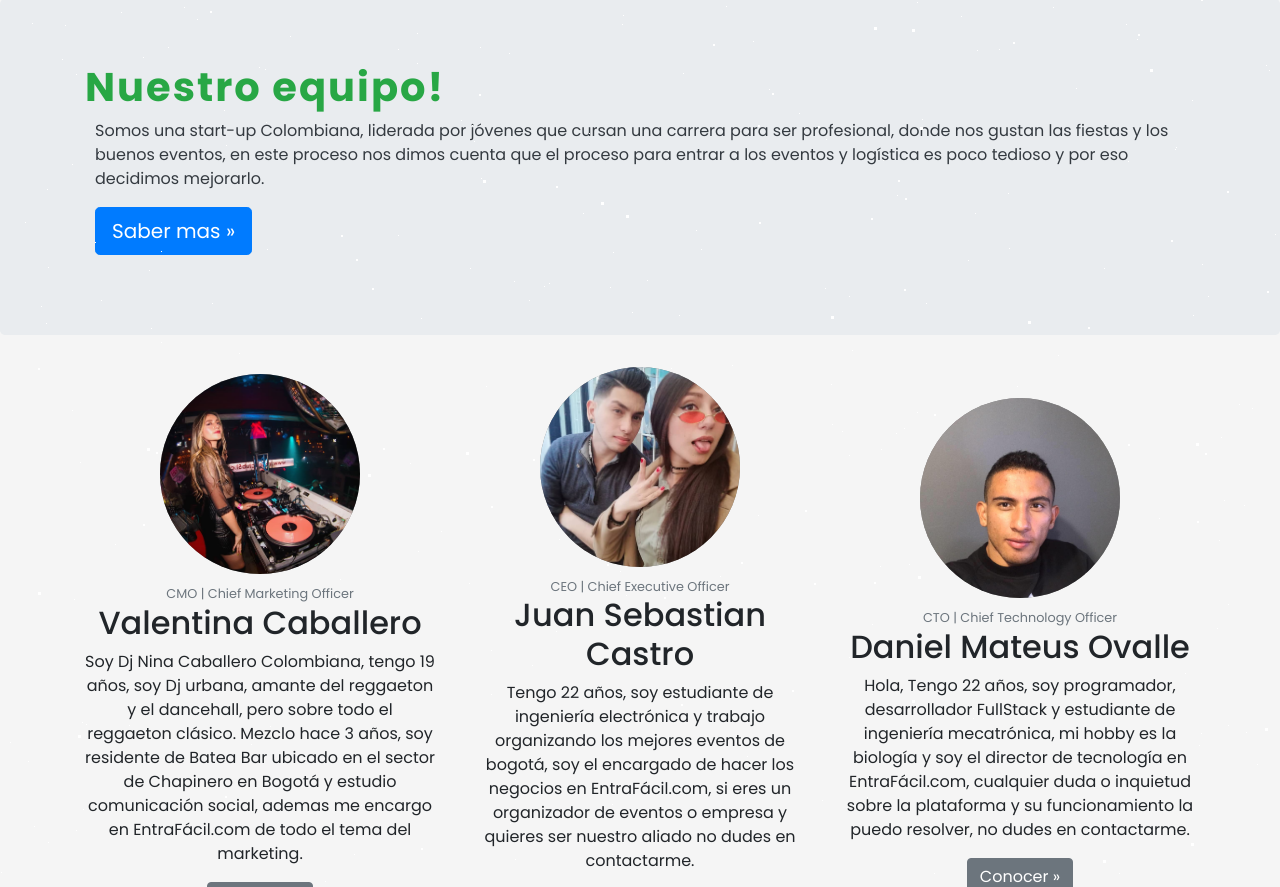
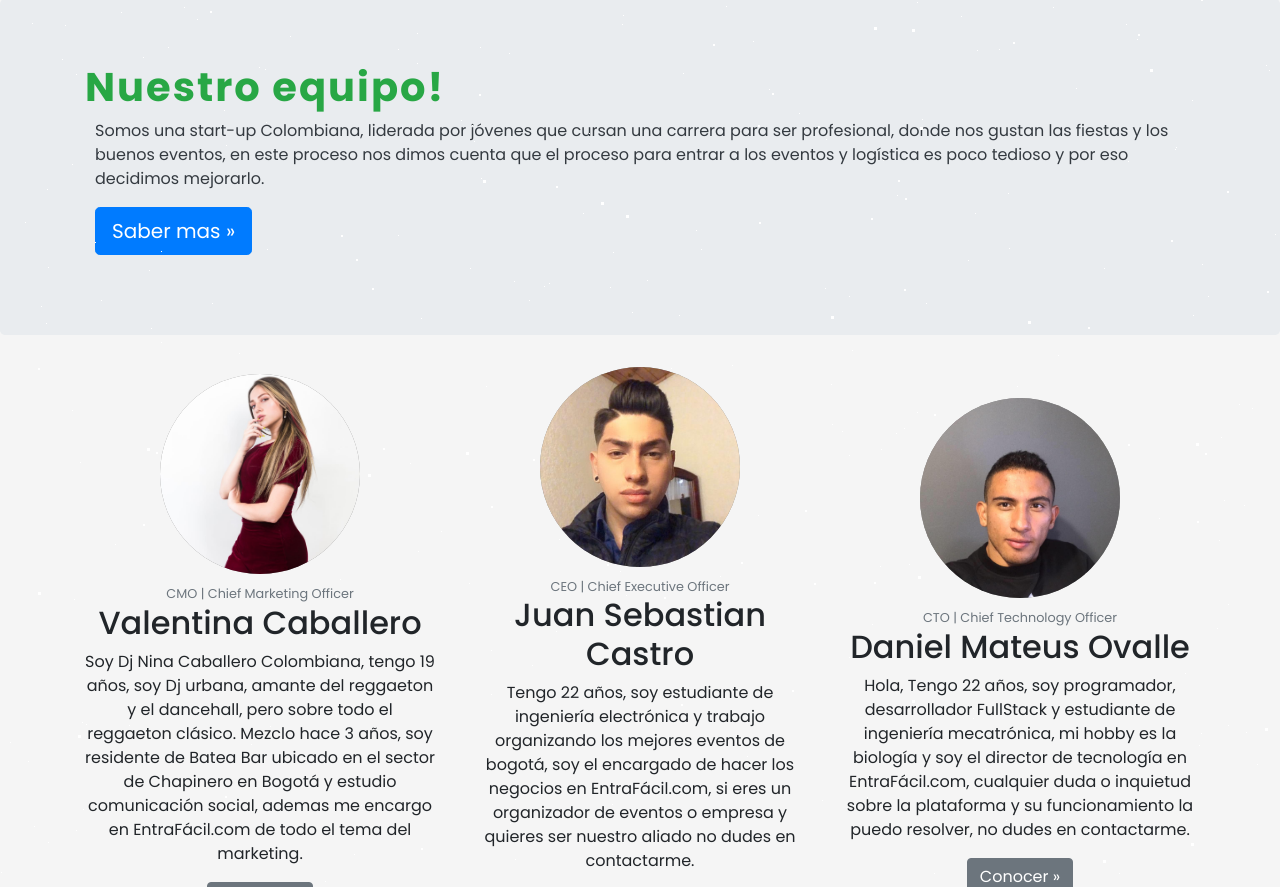
Before and after one commit to porrocas/entrafacil, a PHP site: page / in a window 1280 px wide. Shown: the part 2725-3612 px from the top of the page. Run offline with PHP 8.4, Linux system fonts and the light colour scheme.

Commit message:
[add] change photo perfil team

```diff
--- a/views/team.php
+++ b/views/team.php
@@ -12,7 +12,7 @@
       <div class="row aling-vertical-team">
           <div class=" cont-my-team col-md-4">
             <div class="img-team-perfil">
-                <img src="./img/p2.jpg" alt="" class="img-fluid">
+                <img src="./img/p2.jpeg" alt="" class="img-fluid">
             </div>
             <small class="text-muted">CMO | Chief Marketing Officer</small>
               <h2>Valentina Caballero</h2>
@@ -21,7 +21,7 @@
           </div>
           <div class=" cont-my-team col-md-4">
             <div class="img-team-perfil">
-                <img src="./img/p0.jpg" alt="" class="img-fluid">
+                <img src="./img/p0.jpeg" alt="" class="img-fluid">
             </div>
             <small class="text-muted">CEO | Chief Executive Officer</small>
               <h2>Juan Sebastian Castro</h2>
```
Also changed, not shown: img/p0.jpeg (added), img/p2.jpeg (added).
